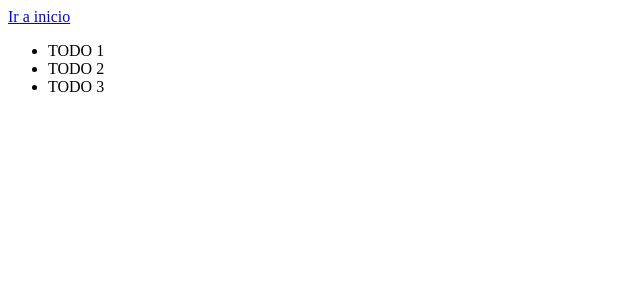
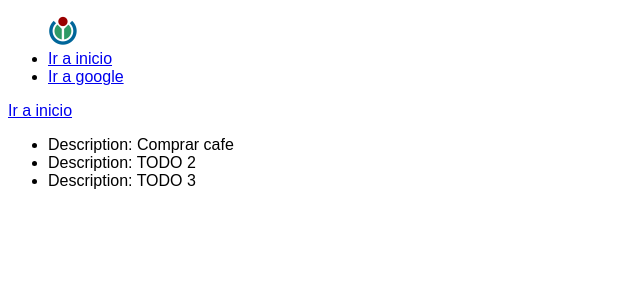
Before and after one commit to CAMIRO/flaskBasics, a Flask app: page /hello in a window 1280 px wide. Shown: the top 300 px of the page, without its empty margins (0-640 px from the left). Run offline with Flask 2, Linux system fonts and the light colour scheme.

Commit message:
agregando archivos estaticos

```diff
--- a/main.py
+++ b/main.py
@@ -2,7 +2,7 @@ from flask import Flask, request, make_response, redirect, render_template
 
 app = Flask(__name__)
 
-todos = ['TODO 1', 'TODO 2', 'TODO 3']
+todos = ['Comprar cafe', 'TODO 2', 'TODO 3']
 
 @app.route('/')
 def index():
--- /dev/null
+++ b/static/css/main.css
@@ -0,0 +1,6 @@
+html * {
+    font-family: sans-serif;
+}
+img {
+    max-width: 30px;
+}
--- /dev/null
+++ b/templates/base.html
@@ -0,0 +1,18 @@
+<!DOCTYPE html>
+<html lang="en">
+<head>
+    <meta charset="UTF-8">
+    <meta http-equiv="X-UA-Compatible" content="IE=edge">
+    <meta name="viewport" content="width=device-width, initial-scale=1.0">
+    <title>{% block title %}Flask{% endblock %}</title>
+    <link rel="stylesheet" href="{{ url_for('static', filename='css/main.css') }}">
+</head>
+<body>
+    <header>
+        {% include 'navbar.html' %}
+    </header>
+    {% block content %}
+    {% endblock %}
+
+</body>
+</html>
--- a/templates/hello.html
+++ b/templates/hello.html
@@ -1,23 +1,16 @@
-<!DOCTYPE html>
-<html lang="en">
-<head>
-    <meta charset="UTF-8">
-    <meta http-equiv="X-UA-Compatible" content="IE=edge">
-    <meta name="viewport" content="width=device-width, initial-scale=1.0">
-    <title>FLASK</title>
-</head>
-<body>
-    {% if user_ip %}
-        <h1>Hello World, tu IP es {{ user_ip }}</h1>
-    {% else %}
-        <a href="{{ url_for('index') }}">Ir a inicio</a>
-    {% endif %}
+{% extends 'base.html' %}
+{% import 'macros.html' as macros %}
 
+{% block content %}
+
+{% if user_ip %}
+    <h1>Hello World, tu IP es {{ user_ip }}</h1>
+        {% else %}
+            <a href="{{ url_for('index') }}">Ir a inicio</a>
+        {% endif %}
     <ul>
         {% for todo in todos %}
-            <li>{{todo}}</li>
+            {{ macros.render_todo(todo) }}
         {% endfor %}
     </ul>
-
-</body>
-</html>
+{% endblock %}
--- /dev/null
+++ b/templates/macros.html
@@ -0,0 +1,3 @@
+{% macro render_todo(todo) %}
+    <li> Description: {{todo}}</li>
+{% endmacro %}
--- /dev/null
+++ b/templates/navbar.html
@@ -0,0 +1,7 @@
+<nav>
+    <ul>
+        <img src="{{ url_for('static', filename='images/logo.png') }}" alt="logo">
+        <li><a href="{{ url_for('index') }}">Ir a inicio</a></li>
+        <li><a href="https://google.com" target="_blank">Ir a google</a></li>
+    </ul>
+</nav>
```
Also changed, not shown: static/images/logo.png (added).
